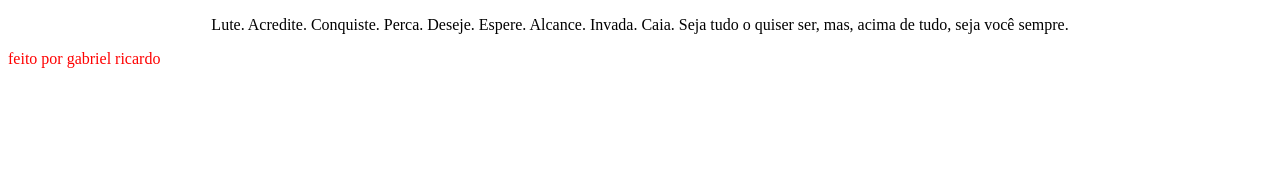
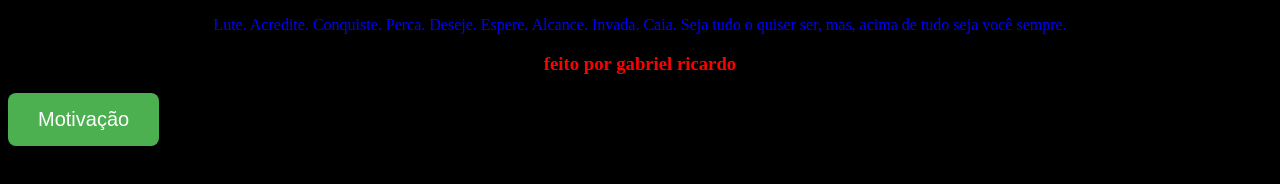
Before and after one commit to gabrielsource6/projeto-mobile-grupo-2, a plain HTML site: page pages/page1/index.html in a window 1280 px wide. Drawn offline with Linux system fonts and the light colour scheme.

Commit message:
fiz um pouco de css = gabriel

```diff
--- a/pages/page1/index.html
+++ b/pages/page1/index.html
@@ -5,12 +5,15 @@
     <meta charset="UTF-8">
     <meta name="viewport" content="width=device-width, initial-scale=1.0">
     <title>Document</title>
+    <link rel="stylesheet" href="./styles.css">
  </head>
    <body>
-      <p style="text-align:center;">Lute. Acredite. Conquiste. Perca. Deseje. Espere. Alcance. Invada. Caia.
-    Seja tudo o quiser ser, mas, acima de tudo, seja você sempre.</p>
+      <p>Lute. Acredite. Conquiste. Perca. Deseje. Espere. Alcance. Invada. Caia.
+    Seja tudo o quiser ser, mas, acima de tudo seja você sempre.</p>
 
-    <p style="color:red;">feito por gabriel ricardo</p>
+    <h3> feito por gabriel ricardo </h3>
+
+    <button class="motivacao-button">Motivação</button>
 
  </body>
  </html>
--- a/pages/page1/styles.css
+++ b/pages/page1/styles.css
@@ -1 +1,29 @@
-/* pagina do gabriel ricardo */
+p{
+    text-align: center;
+    color: blue;
+}
+
+h3{
+   text-align: center;
+    color: red;
+}
+
+body{
+    background-color: black;
+}
+
+
+.motivacao-button {
+    font-size: 20px;
+    padding: 15px 30px;
+    background-color: #4CAF50;
+    color: white;
+    border: none;
+    border-radius: 8px;
+    cursor: pointer;
+    transition: background-color 0.3s;
+  }
+
+  .motivacao-button:hover {
+    background-color: #45a049;
+  }
```
